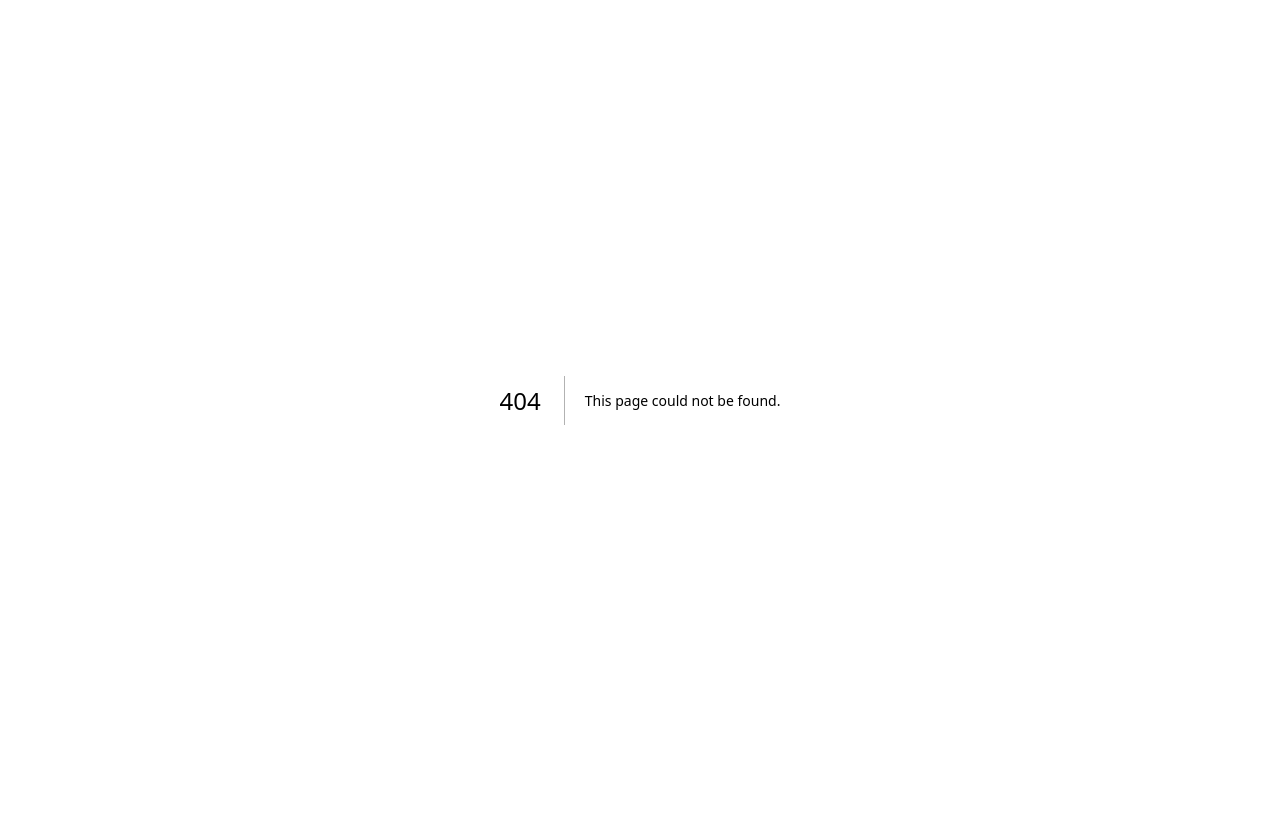
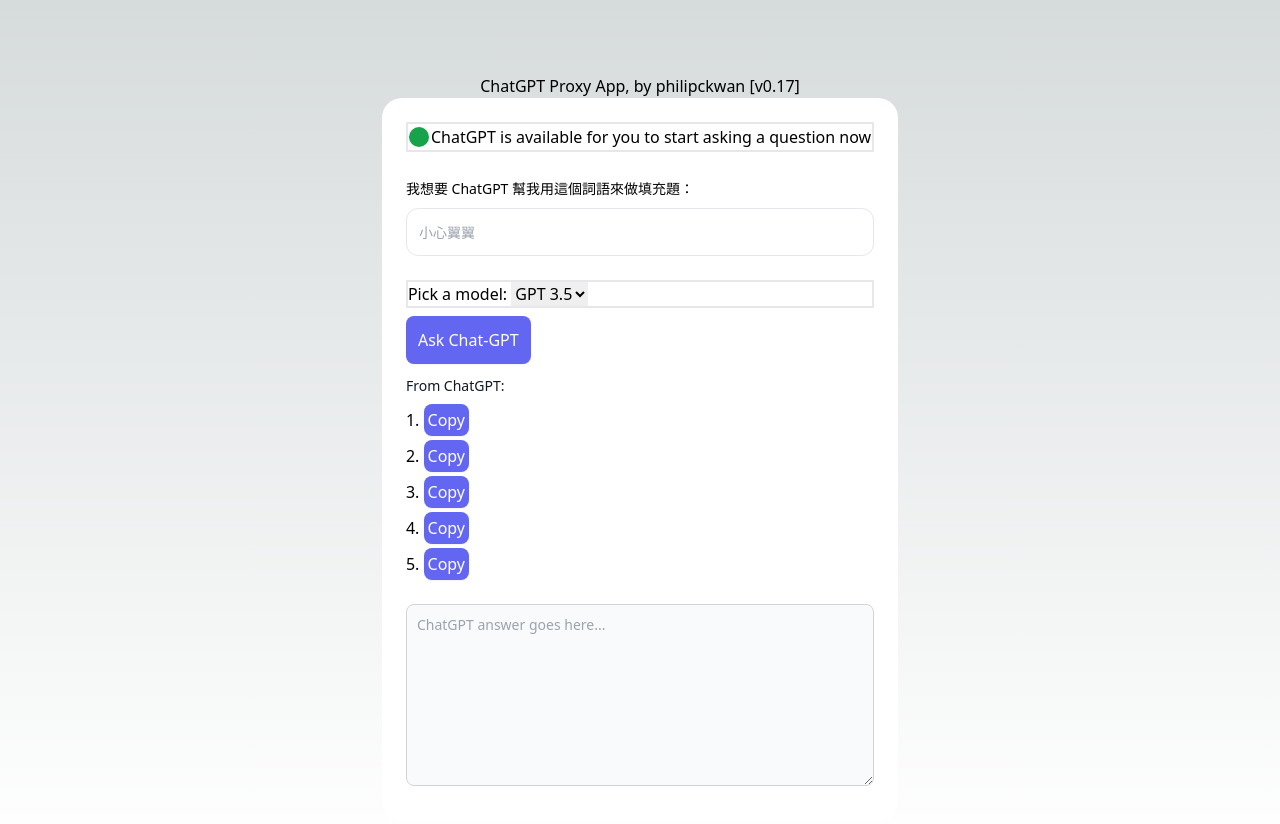
Before and after one commit to philipckwan/nextjs-chatgpt-proxy, a Next.js app in the folder chatgpt-proxy/: page /fill-in-the-blanks-chinese in a window 1280 px wide. Before the commit this address had no page. Shown: the top 824 px of the page. Before the commit the page ends 800 px from the top, so only its background shows below. Built offline with nearby package versions, Linux system fonts and the light colour scheme.

Commit message:
v0.17 fill-in-the-blanks-chinese

```diff
--- a/chatgpt-proxy/src/lib/Constants.js
+++ b/chatgpt-proxy/src/lib/Constants.js
@@ -1,7 +1,7 @@
 
 class Constants {
 
-  static APP_VERSION = "v0.15";
+  static APP_VERSION = "v0.17";
 
   static CHATGPT_MODEL = {
     GPT_4: "gpt-4",
--- a/chatgpt-proxy/src/pages/conversation.js
+++ b/chatgpt-proxy/src/pages/conversation.js
@@ -13,7 +13,7 @@
 
 export default function Conversation() {
   const [question, setQuestion] = useState("");
-  const [answer, setAnswer] = useState("n/a");
+  const [answer, setAnswer] = useState("");
   const chatgptModelPicked = useRef("n/a");
   const [chatgptState, setChatgptState] = useState(Constants.CHATGPT_CONVERSATION_STATE.FRESH);
   //const [isBusy, setIsBusy] = useState(false);
@@ -106,8 +106,8 @@
               <br/><button onClick={handleResetConversation} className="mt-2 inline-block p-3 rounded-lg shadow-sm bg-indigo-500 text-white">Reset ChatGPT to start a new conversation</button>
           </div>
           <div className="mb-3">
-            <label for="message" class="block mb-2 text-sm font-medium text-gray-900 dark:text-white">From ChatGPT:</label>
-            <textarea readOnly value={answer} id="message" rows="4" class="block p-2.5 w-full text-sm text-gray-900 bg-gray-50 rounded-lg border border-gray-300 focus:ring-blue-500 focus:border-blue-500 dark:bg-gray-700 dark:border-gray-600 dark:placeholder-gray-400 dark:text-white dark:focus:ring-blue-500 dark:focus:border-blue-500" placeholder="ChatGPT answer goes here..."></textarea>
+            <label htmlFor="message" className="block mb-2 text-sm font-medium text-gray-900 dark:text-white">From ChatGPT:</label>
+            <textarea readOnly value={answer} id="message" rows="4" className="block p-2.5 w-full text-sm text-gray-900 bg-gray-50 rounded-lg border border-gray-300 focus:ring-blue-500 focus:border-blue-500 dark:bg-gray-700 dark:border-gray-600 dark:placeholder-gray-400 dark:text-white dark:focus:ring-blue-500 dark:focus:border-blue-500" placeholder="ChatGPT answer goes here..."></textarea>
           </div>
         </div>
       </div>
--- /dev/null
+++ b/chatgpt-proxy/src/pages/fill-in-the-blanks-chinese.js
@@ -0,0 +1,166 @@
+import {timeLog} from "../lib/PCKUtils";
+import {useState, useRef} from "react";
+import {Constants} from "../lib/Constants";
+import {Dropdown3} from "../components/Dropdown3";
+import {StatusGreenAvailable} from "../components/StatusGreenAvailable";
+import {StatusRedBusy} from "../components/StatusRedBusy";
+
+//const model = Constants.CHATGPT_MODEL.GPT_4;
+const apiReverseProxyUrl = "https://ai.fakeopen.com/api/conversation";
+const accessToken = process.env.ACCESS_TOKEN;
+const PLACEHOLDER_PHRASE="小心翼翼";
+
+export default function FillInTheBlanksChinese() {
+
+  const [phrase, setPhrase] = useState("");
+  const [answer, setAnswer] = useState("");
+  const chatgptModelPicked = useRef("n/a");
+  const [isBusy, setIsBusy] = useState(false);
+  const thisConversationId = useRef("");
+  const thisParentMessageId = useRef("");
+  const [answersSplit, setAnswersSplit] = useState(["","","","",""]);
+  const [copied, setCopied] = useState(0);
+
+  async function handlePhraseChange(event) {
+    setPhrase(event.target.value);
+  }
+
+  function handleCopyToClipboard(idxPlusOne) {
+    timeLog(`FillInTheBlanksChinese.handleCopyToClipboard: idxPlusOne:${idxPlusOne};`);
+    let idxToCopy = idxPlusOne - 1;
+    navigator.clipboard.writeText(answersSplit[idxToCopy]).then(
+      (res) => {
+        timeLog(`FillInTheBlanksChinese.handleCopyToClipboard: copy success!`);
+        setCopied(idxPlusOne);
+      }, (reason) => {
+        timeLog(`FillInTheBlanksChinese.handleCopyToClipboard: copy failed!`);
+      }
+    )
+  }
+
+  async function handleAskChatGPT() {
+    timeLog(`FillInTheBlanksChinese.handleAskChatGPT: 1.0; phrase:[${phrase}];`);
+
+    let model = Constants.CHATGPT_MODEL.GPT_3_5_TURBO;
+    switch(chatgptModelPicked.current) {
+      case "n/a":
+      case "GPT_3_5_TURBO":
+        model = Constants.CHATGPT_MODEL.GPT_3_5_TURBO;
+      break;
+      case "GPT_4":
+        model = Constants.CHATGPT_MODEL.GPT_4;
+      break;
+    }
+    timeLog(`FillInTheBlanksChinese.handleAskChatGPT: model:[${model}];`);
+
+    const chatgpt = await import('chatgpt');
+    const api = new chatgpt.ChatGPTUnofficialProxyAPI({
+      accessToken,
+      apiReverseProxyUrl,
+      model,
+    });
+
+    let phraseToAsk = phrase == "" ? PLACEHOLDER_PHRASE : phrase;
+    const questionToAsk=`你是一個小學四年級中文老師。用以下的詞語做填充題的題目。給我不少於五句。每一句不得少於十五個字，不得多於二十五個字。結果要用繁體中文來顯示。句子得難度不可以超過小學四年級，即十歲小孩的程度。請用五條橫線來代替那個詞語。每一句用###來分隔開來。 詞語:${phraseToAsk}`;
+
+    timeLog(`FillInTheBlanksChinese.handleAskChatGPT: questionToAsk:[${questionToAsk}];`);
+    api.sendMessage(questionToAsk, {
+      conversationId: thisConversationId.current,
+      parentMessageId: thisParentMessageId.current,
+    }).then(
+      (res) => {
+        let answerFromAPI = res.text;
+        let newId = res.id;
+        let newConversationId = res.conversationId;
+        timeLog(`FillInTheBlanksChinese.handleAskChatGPT: newConversationId:[${newConversationId}]; newId:[${newId}];`);
+        timeLog(`FillInTheBlanksChinese.handleAskChatGPT: answerFromAPI:[${answerFromAPI}];`);
+        thisConversationId.current = newConversationId;
+        thisParentMessageId.current = newId;
+        setAnswer(answerFromAPI);
+        let answersSplit = answerFromAPI.split("###");
+        let newAnswersSplit = [];
+        for(let i = 0; i < answersSplit.length; i++) {
+          let anAnswer = answersSplit[i];
+          let firstDot = anAnswer.indexOf(".");
+          anAnswer = anAnswer.substring(firstDot+1).trim();
+          timeLog(`[${i}]:[${anAnswer}];`);
+          if (anAnswer == "") {
+            // do nothing
+          } else {
+            newAnswersSplit.push(anAnswer);
+          }
+        }
+        setAnswersSplit(newAnswersSplit);
+        setCopied(0);
+        setIsBusy(false);
+      },
+      (reason) => {
+        let errorMessage = `ERROR - ChatGPT runs into an error trying to answer your question; ${reason};`
+        timeLog(errorMessage);
+        setAnswer(errorMessage);
+        setCopied(0);
+        setIsBusy(false);
+      },
+    );
+    /*
+    api.sendMessage(question).then(
+      (res) => {
+        let answerFromAPI = res.text;
+        timeLog(`FillInTheBlanks.handleAskChatGPT: answerFromAPI:[${answerFromAPI}];`);
+        setAnswer(answerFromAPI);
+        setIsBusy(false);
+      },
+      (reason) => {
+        let errorMessage = `ERROR - ChatGPT runs into an error trying to answer your question; ${reason};`
+        timeLog(errorMessage);
+        setAnswer(errorMessage);
+        setIsBusy(false);
+      },
+    );
+    */
+    setIsBusy(true);
+  }
+
+
+
+  return (
+    <main className="flex min-h-screen flex-col items-center justify-between px-6 pt-12">
+      {/*
+      <div className="z-10 w-full max-w-5xl items-center justify-between font-mono text-sm lg:flex">
+        <p className="fixed left-0 top-0 flex w-full justify-center border-b border-gray-300 bg-gradient-to-b from-zinc-200 pb-6 pt-8 backdrop-blur-2xl dark:border-neutral-800 dark:bg-zinc-800/30 dark:from-inherit lg:static lg:w-auto  lg:rounded-xl lg:border lg:bg-gray-200 lg:p-4 lg:dark:bg-zinc-800/30">
+          ChatGPT Proxy App, by philipckwan [{Constants.APP_VERSION}]
+        </p>
+      </div>
+      <br/>
+      */}
+      <div className="flex flex-col justify-center items-center h-[100vh]">
+      <p>ChatGPT Proxy App, by philipckwan [{Constants.APP_VERSION}]</p>
+      {/*<p>Use this Chat-GPT proxy to come up with Chinese fill in the blanks questions</p>  */}
+        <div className="!z-5 relative flex flex-col rounded-[20px] max-w-[600px] md:max-w-[800px] bg-white bg-clip-border shadow-3xl shadow-shadow-500 flex flex-col w-full !p-6 3xl:p-![18px] bg-white undefined">
+          {/*<div className="relative flex flex-row justify-between">
+              <h4 className="text-xl font-bold text-navy-700 dark:text-white mb-3">
+                  填充題
+              </h4>
+          </div>*/}
+          {isBusy ? <StatusRedBusy></StatusRedBusy> : <StatusGreenAvailable></StatusGreenAvailable>}<br/>
+          <div className="mb-3">
+              <label className="text-sm text-navy-700 dark:text-white">我想要 ChatGPT 幫我用這個詞語來做填充題：</label>
+              <input onChange={handlePhraseChange} placeholder={PLACEHOLDER_PHRASE} value={phrase} type="text" id="phrase" name="phrase" className="mt-2 flex h-12 w-full items-center justify-center rounded-xl border bg-white/0 p-3 text-sm outline-none border-gray-200"></input>
+              <br/><Dropdown3 ref={chatgptModelPicked} title={"Pick a model:  "}></Dropdown3>
+              <button onClick={handleAskChatGPT} className="mt-2 inline-block p-3 rounded-lg shadow-sm bg-indigo-500 text-white">Ask Chat-GPT</button>
+          </div>
+          <div className="mb-3">
+            <label htmlFor="message" className="block mb-2 text-sm font-medium text-gray-900 dark:text-white">From ChatGPT:</label>
+            <div className="mt-1">1.{answersSplit[0]} <button onClick={() => handleCopyToClipboard(1)} className="inline-block p-1 rounded-lg shadow-sm bg-indigo-500 text-white">{copied == 1 ? "Copied" : "Copy"}</button></div>
+            <div className="mt-1">2.{answersSplit[1]} <button onClick={() => handleCopyToClipboard(2)} className="inline-block p-1 rounded-lg shadow-sm bg-indigo-500 text-white">{copied == 2 ? "Copied" : "Copy"}</button></div>
+            <div className="mt-1">3.{answersSplit[2]} <button onClick={() => handleCopyToClipboard(3)} className="inline-block p-1 rounded-lg shadow-sm bg-indigo-500 text-white">{copied == 3 ? "Copied" : "Copy"}</button></div>
+            <div className="mt-1">4.{answersSplit[3]} <button onClick={() => handleCopyToClipboard(4)} className="inline-block p-1 rounded-lg shadow-sm bg-indigo-500 text-white">{copied == 4 ? "Copied" : "Copy"}</button></div>
+            <div className="mt-1">5.{answersSplit[4]} <button onClick={() => handleCopyToClipboard(5)} className="inline-block p-1 rounded-lg shadow-sm bg-indigo-500 text-white">{copied == 5 ? "Copied" : "Copy"}</button></div>
+            <br/><textarea readOnly value={answer} id="message" rows="8" className="block p-2.5 w-full text-sm text-gray-900 bg-gray-50 rounded-lg border border-gray-300 focus:ring-blue-500 focus:border-blue-500 dark:bg-gray-700 dark:border-gray-600 dark:placeholder-gray-400 dark:text-white dark:focus:ring-blue-500 dark:focus:border-blue-500" placeholder="ChatGPT answer goes here..."></textarea>
+          </div>
+        </div>
+      </div>
+    </main>
+  );
+
+}
--- a/chatgpt-proxy/src/pages/fill-in-the-blanks.js
+++ b/chatgpt-proxy/src/pages/fill-in-the-blanks.js
@@ -12,8 +12,8 @@
 
 export default function FillInTheBlanks() {
 
-  const [phrase, setPhrase] = useState("擴散");
-  const [answer, setAnswer] = useState("n/a");
+  const [phrase, setPhrase] = useState("高興");
+  const [answer, setAnswer] = useState("");
   const chatgptModelPicked = useRef("n/a");
   const [isBusy, setIsBusy] = useState(false);
 
@@ -52,7 +52,7 @@
       model,
     });
 
-    const question=`你是一個小學四年級中文老師。用以下的詞語做填充題的題目。給我不少於五句。每一句不得少於十五個字，不得多於二十五個字。結果要用繁體中文來顯示。句子得難度不可以超過小學四年級，即十歲小孩的程度。 詞語:${phrase}`;
+    const question=`你是一個小學四年級中文老師。用以下的詞語做填充題的題目。給我不少於五句。每一句不得少於十五個字，不得多於二十五個字。結果要用繁體中文來顯示。句子得難度不可以超過小學四年級，即十歲小孩的程度。請用五條橫線來代替那個詞語。每一句用數字列出來，即"1.","2."。 詞語:${phrase}`;
 
     timeLog(`FillInTheBlanks.handleAskChatGPT: question:[${question}];`);
     api.sendMessage(question).then(
@@ -93,16 +93,16 @@
                   填充題
               </h4>
           </div>*/}
-          {isBusy ? <StatusRedBusy></StatusRedBusy> : <StatusGreenAvailable></StatusGreenAvailable>}
+          {isBusy ? <StatusRedBusy></StatusRedBusy> : <StatusGreenAvailable></StatusGreenAvailable>}<br/>
           <div className="mb-3">
-              <label className="text-sm text-navy-700 dark:text-white font-bold">詞語</label>
+              <label className="text-sm text-navy-700 dark:text-white">我想要 ChatGPT 幫我用這個詞語來做填充題：</label>
               <input onChange={handlePhraseChange} value={phrase} type="text" id="phrase" name="phrase" className="mt-2 flex h-12 w-full items-center justify-center rounded-xl border bg-white/0 p-3 text-sm outline-none border-gray-200"></input>
               <br/><Dropdown3 ref={chatgptModelPicked} title={"Pick a model:  "}></Dropdown3>
               <button onClick={handleAskChatGPT} className="mt-2 inline-block p-3 rounded-lg shadow-sm bg-indigo-500 text-white">Ask Chat-GPT</button>
           </div>
           <div className="mb-3">
-            <label for="message" class="block mb-2 text-sm font-medium text-gray-900 dark:text-white">From ChatGPT:</label>
-            <textarea readOnly value={answer} id="message" rows="4" class="block p-2.5 w-full text-sm text-gray-900 bg-gray-50 rounded-lg border border-gray-300 focus:ring-blue-500 focus:border-blue-500 dark:bg-gray-700 dark:border-gray-600 dark:placeholder-gray-400 dark:text-white dark:focus:ring-blue-500 dark:focus:border-blue-500" placeholder="ChatGPT answer goes here..."></textarea>
+            <label htmlFor="message" className="block mb-2 text-sm font-medium text-gray-900 dark:text-white">From ChatGPT:</label>
+            <textarea readOnly value={answer} id="message" rows="8" className="block p-2.5 w-full text-sm text-gray-900 bg-gray-50 rounded-lg border border-gray-300 focus:ring-blue-500 focus:border-blue-500 dark:bg-gray-700 dark:border-gray-600 dark:placeholder-gray-400 dark:text-white dark:focus:ring-blue-500 dark:focus:border-blue-500" placeholder="ChatGPT answer goes here..."></textarea>
           </div>
         </div>
       </div>
--- a/chatgpt-proxy/src/pages/index.js
+++ b/chatgpt-proxy/src/pages/index.js
@@ -14,6 +14,7 @@
       <p>Go to <Link href="fill-in-the-blanks">Fill In the Blanks page</Link></p>
       <p>Go to <Link href="ask-anything">Ask ChatGPT Anything page</Link></p>
       <p>Go to <Link href="conversation">Conversation with ChatGPT</Link></p>
+      <p>Go to <Link href="fill-in-the-blanks-chinese">Fill In the Blanks (Chinese) page</Link></p>
     </div>
   );
 }
```
